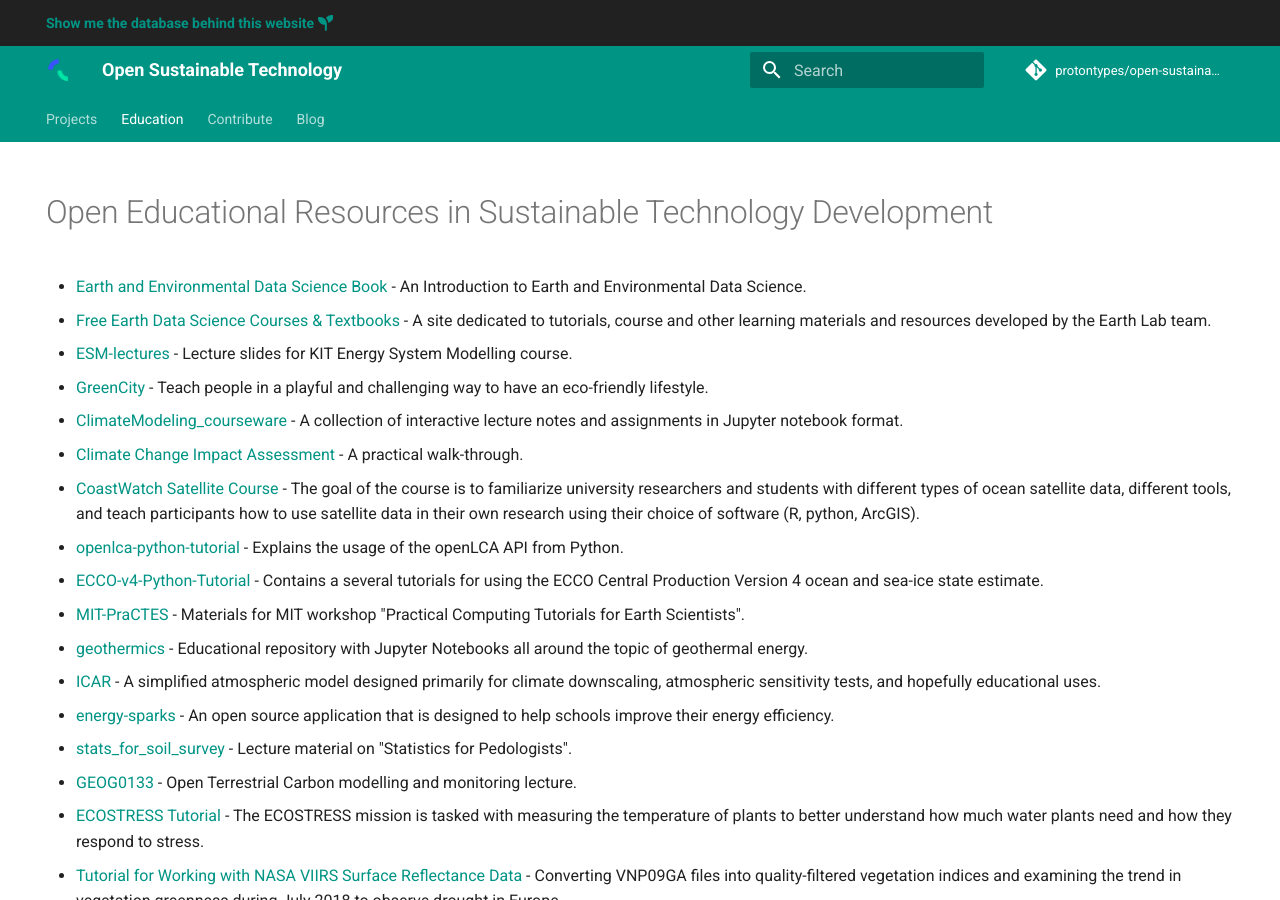
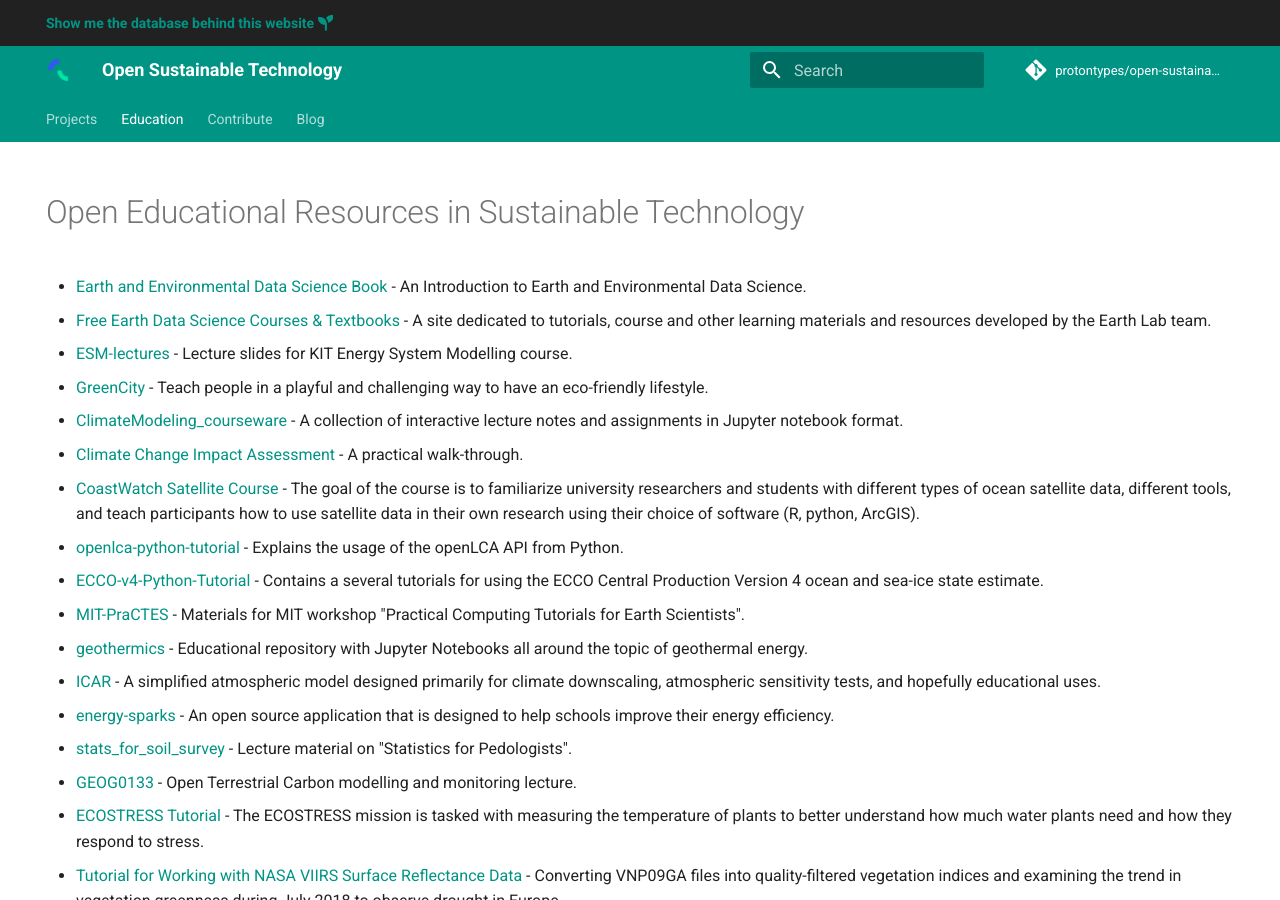
Before and after one commit to protontypes/open-sustainable-technology, an MkDocs documentation site: the page built from docs/education.md, in a window 1280 px wide and 900 px high. Built offline with MkDocs 1.6.1 and Material for MkDocs 9.7.7, drawn with Linux system fonts in a browser that asks for light colours; comment, search, counter and statistics services are not loaded.

Commit message:
Update education.md

```diff
--- a/docs/education.md
+++ b/docs/education.md
@@ -5,7 +5,7 @@
 ---
 
 <!--lint ignore awesome-toc awesome-contributing awesome-badge -->
-# Open Educational Resources in Sustainable Technology Development
+# Open Educational Resources in Sustainable Technology
 
 - [Earth and Environmental Data Science Book](https://github.com/earth-env-data-science/earth-env-data-science-book) - An Introduction to Earth and Environmental Data Science.
 - [Free Earth Data Science Courses & Textbooks](https://github.com/earthlab/earthlab.github.io) - A site dedicated to tutorials, course and other learning materials and resources developed by the Earth Lab team.
```
